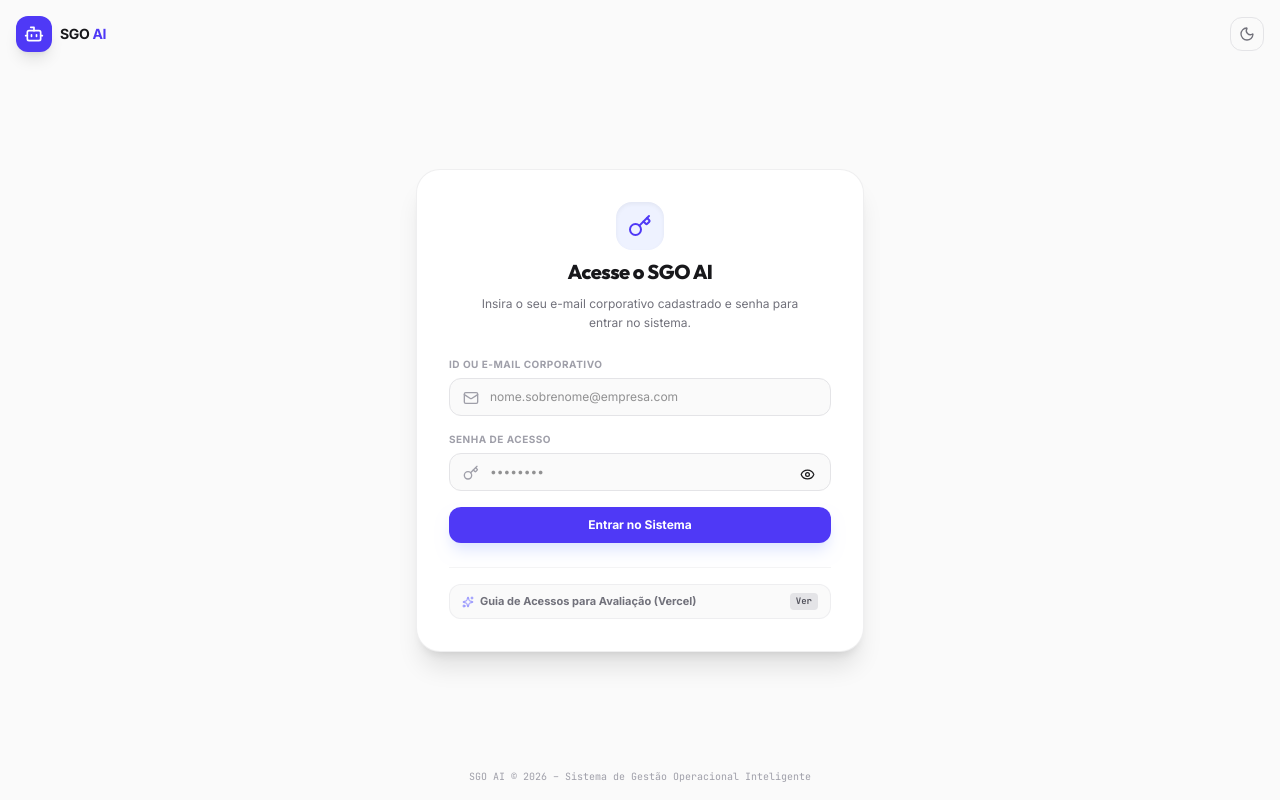
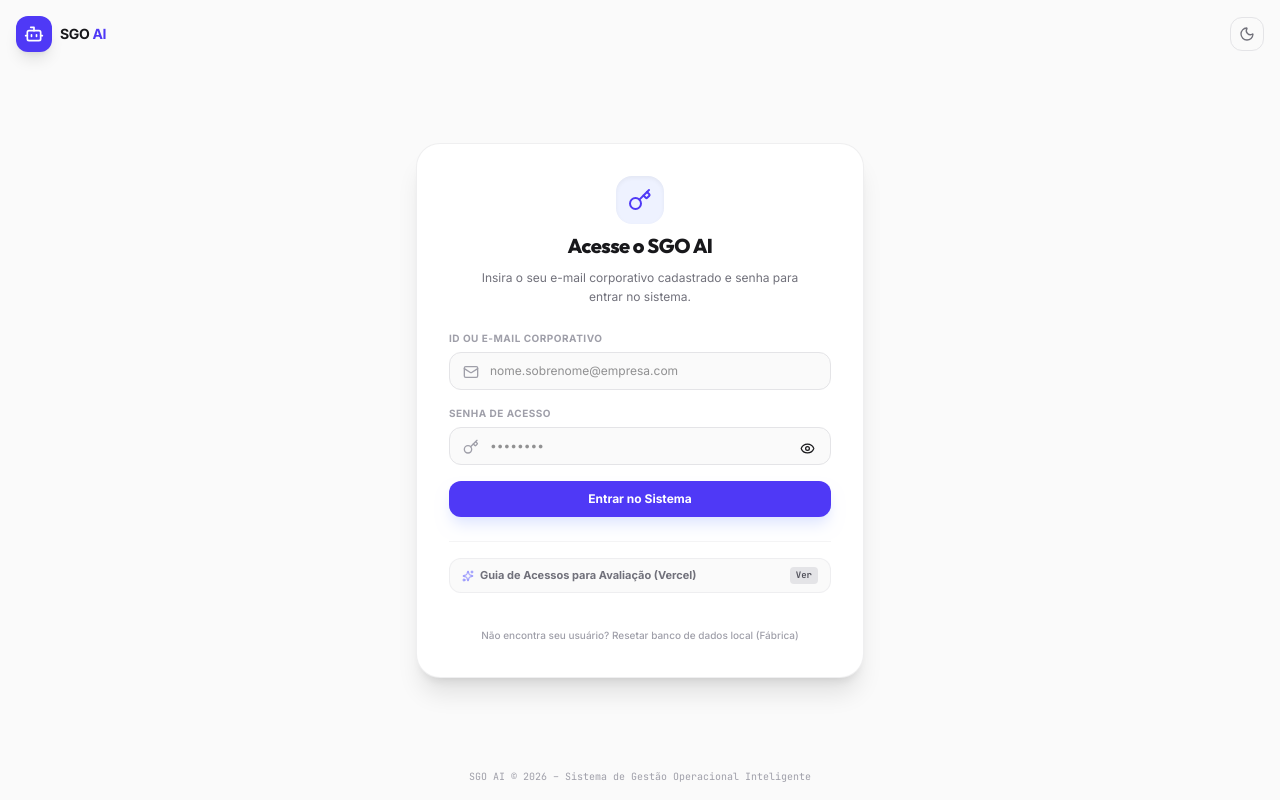
Before and after one commit to LUCASSANTOS337/SGO-AI, a React (Vite) app: page / in a window 1280 px wide. Built offline with nearby package versions, Linux system fonts and the light colour scheme.

Commit message:
fix: improve user data synchronization and add reset
Refactor user data initialization to ensure core accounts are preserved and add a manual local storage reset option to resolve potential state corruption issues.

```diff
--- a/src/App.tsx
+++ b/src/App.tsx
@@ -49,37 +49,62 @@
       return 'Junho/2026';
     }
   });
-  const [users, setUsers] = useState<UserType[]>(() => {
+  const getHealedUsers = (): UserType[] => {
     try {
       const saved = localStorage.getItem('sgo_users');
-      const parsed = saved ? JSON.parse(saved) : INITIAL_USERS;
-
-      // Merge missing initial users (like Leandro) into the existing structure by email
-      const merged = [...parsed];
-      INITIAL_USERS.forEach(initialUser => {
-        const exists = parsed.some((u: any) => u.email.trim().toLowerCase() === initialUser.email.trim().toLowerCase());
-        if (!exists) {
-          merged.push(initialUser);
+      let parsed: any[] = [];
+      if (saved) {
+        try {
+          const raw = JSON.parse(saved);
+          if (Array.isArray(raw)) {
+            parsed = raw;
+          } else {
+            parsed = INITIAL_USERS;
+          }
+        } catch {
+          parsed = INITIAL_USERS;
+        }
+      } else {
+        parsed = INITIAL_USERS;
+      }
+
+      // Start with a pristine list from INITIAL_USERS so core users can never be lost or blocked
+      const merged = INITIAL_USERS.map(u => ({ ...u, senha: u.senha || '123' }));
+
+      // Append any custom added users, but do not replace or corrupt core INITIAL_USERS
+      parsed.forEach((storedUser: any) => {
+        if (!storedUser) return;
+        const storedEmail = storedUser.email ? storedUser.email.trim().toLowerCase() : '';
+        const storedId = storedUser.id ? storedUser.id.trim().toLowerCase() : '';
+
+        if (!storedEmail || !storedId) return;
+
+        const isCoreUser = INITIAL_USERS.some(cu =>
+          cu.id.trim().toLowerCase() === storedId ||
+          cu.email.trim().toLowerCase() === storedEmail
+        );
+
+        if (!isCoreUser) {
+          merged.push({
+            ...storedUser,
+            id: storedId,
+            email: storedEmail,
+            senha: storedUser.senha || '123'
+          });
+        } else {
+          // If the core user had updated their password, preserve it
+          const coreIdx = merged.findIndex(cu =>
+            cu.id.trim().toLowerCase() === storedId ||
+            cu.email.trim().toLowerCase() === storedEmail
+          );
+          if (coreIdx !== -1 && storedUser.senha && storedUser.senha !== '123') {
+            merged[coreIdx].senha = storedUser.senha;
+          }
         }
       });
 
-      // Deduplicate unique by BOTH email and id
-      const uniqueUsers: any[] = [];
-      const seenEmails = new Set<string>();
-      const seenIds = new Set<string>();
-
-      merged.forEach((u: any) => {
-        const emailKey = u.email ? u.email.trim().toLowerCase() : '';
-        const idKey = u.id ? u.id.trim().toLowerCase() : '';
-        if (emailKey && idKey && !seenEmails.has(emailKey) && !seenIds.has(idKey)) {
-          seenEmails.add(emailKey);
-          seenIds.add(idKey);
-          uniqueUsers.push(u);
-        }
-      });
-
-      // Guarantee everyone has a password, and explicitly enforce Leandro's non-Admin role
-      const finalCleaned = uniqueUsers.map((u: any) => {
+      // Enforce specific security constraints for Leandro
+      const finalCleaned = merged.map((u: any) => {
         let updated = { ...u, senha: u.senha || '123' };
         if (updated.email.trim().toLowerCase() === 'leandro.menezes@asfeb.org.br') {
           updated.role = 'Colaborador';
@@ -88,7 +113,7 @@
         return updated;
       });
 
-      // Heal localStorage immediately
+      // Persist healed clean users
       localStorage.setItem('sgo_users', JSON.stringify(finalCleaned));
       return finalCleaned;
     } catch {
@@ -96,6 +121,10 @@
       try { localStorage.setItem('sgo_users', JSON.stringify(fallback)); } catch {}
       return fallback;
     }
+  };
+
+  const [users, setUsers] = useState<UserType[]>(() => {
+    return getHealedUsers();
   });
 
   const [isAuthenticated, setIsAuthenticated] = useState<boolean>(() => {
@@ -110,32 +139,7 @@
   const [activeUser, setActiveUser] = useState<UserType | null>(() => {
     try {
       const savedActive = localStorage.getItem('sgo_active_user');
-      const savedUsers = localStorage.getItem('sgo_users');
-      const rawUsers = savedUsers
-        ? JSON.parse(savedUsers).map((u: any) => ({ ...u, senha: u.senha || '123' }))
-        : INITIAL_USERS.map(u => ({ ...u, senha: u.senha || '123' }));
-
-      const uniqueUsers: any[] = [];
-      const seenEmails = new Set<string>();
-      const seenIds = new Set<string>();
-
-      rawUsers.forEach((u: any) => {
-        const emailKey = u.email ? u.email.trim().toLowerCase() : '';
-        const idKey = u.id ? u.id.trim().toLowerCase() : '';
-        if (emailKey && idKey && !seenEmails.has(emailKey) && !seenIds.has(idKey)) {
-          seenEmails.add(emailKey);
-          seenIds.add(idKey);
-          uniqueUsers.push(u);
-        }
-      });
-
-      const currentUsers = uniqueUsers.map((u: any) => {
-        if (u.email.trim().toLowerCase() === 'leandro.menezes@asfeb.org.br') {
-          u.role = 'Colaborador';
-          u.funcao = 'ANALISTA PLENO';
-        }
-        return u;
-      });
+      const currentUsers = getHealedUsers();
 
       const savedAuth = localStorage.getItem('sgo_is_authenticated');
       const isAuth = savedAuth === 'true';
--- a/src/components/LoginScreen.tsx
+++ b/src/components/LoginScreen.tsx
@@ -212,6 +212,22 @@
             )}
           </div>
 
+          {/* Failsafe Local Reset Link */}
+          <div className="text-center pt-1">
+            <button
+              type="button"
+              onClick={() => {
+                if (window.confirm("Deseja restaurar o banco de dados local para as definições de fábrica? Isso removerá logins corrompidos e carregará todas as contas novas atualizadas.")) {
+                  localStorage.clear();
+                  window.location.reload();
+                }
+              }}
+              className="text-[10px] text-zinc-400 hover:text-indigo-600 dark:hover:text-indigo-400 hover:underline transition cursor-pointer font-medium"
+            >
+              Não encontra seu usuário? Resetar banco de dados local (Fábrica)
+            </button>
+          </div>
+
 
 
         </div>
```
